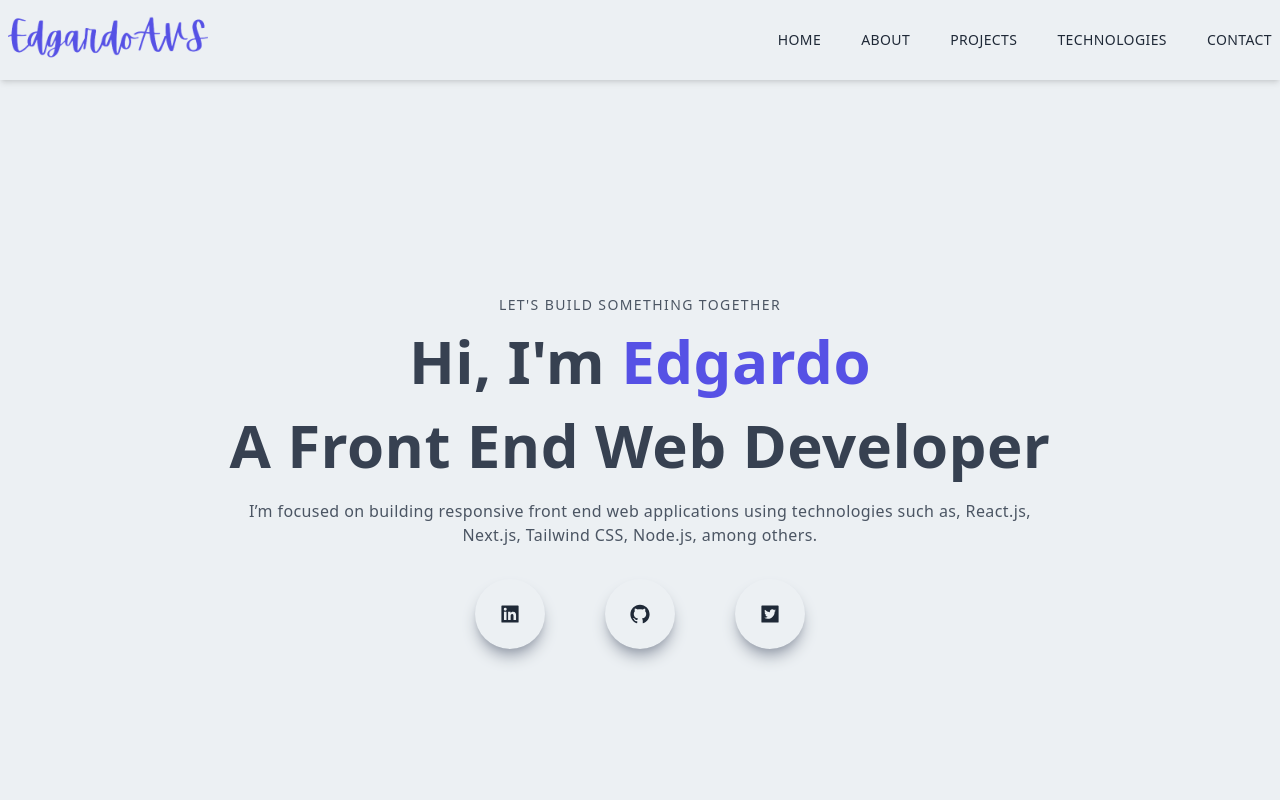
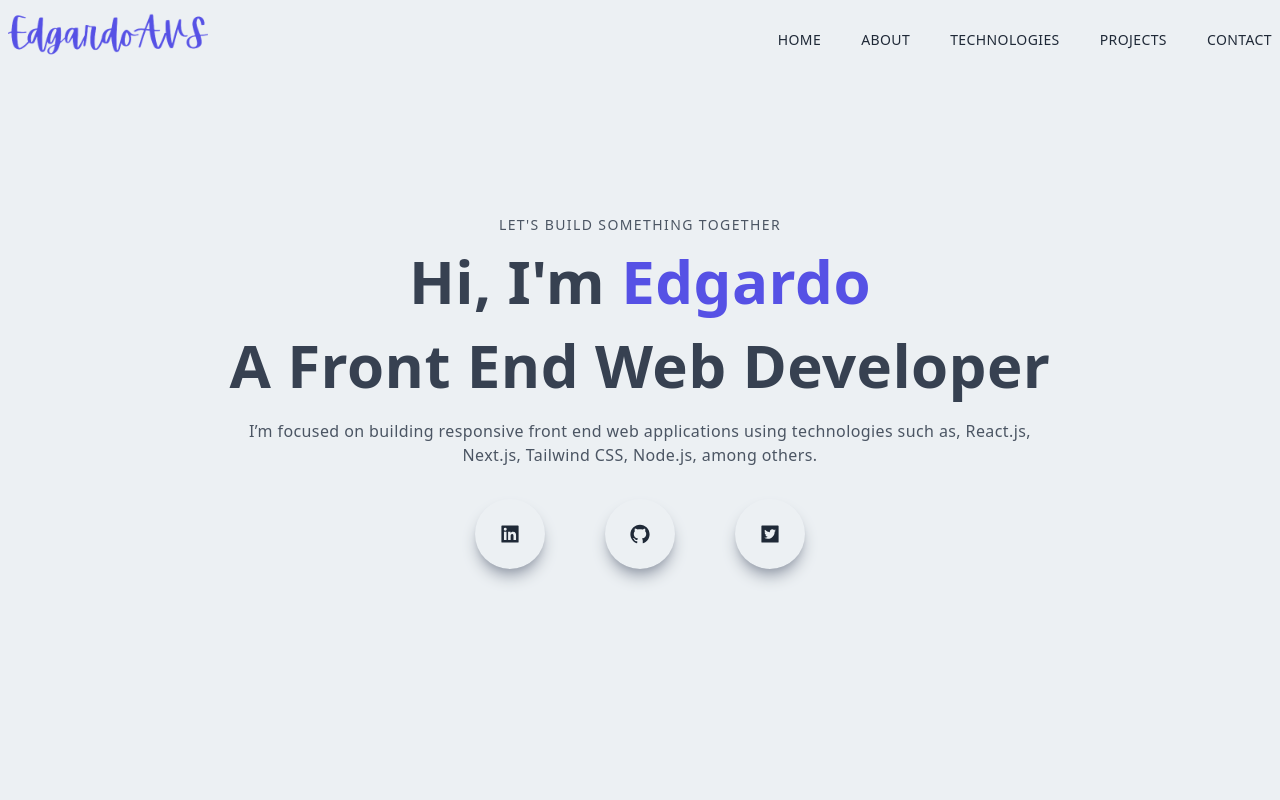
Before and after one commit to EdgardoAVS/my-portfolio, a Next.js app: page / in a window 1280 px wide. Shown: the top 800 px of the page. Built offline with nearby package versions, Linux system fonts and the light colour scheme.

Commit message:
Removed Fixed property

```diff
--- a/components/About.jsx
+++ b/components/About.jsx
@@ -28,7 +28,7 @@ export const About = () => {
             </p>
           </Link>
         </div>
-        <div className=" h-auto w-full m-auto rounded-full flex items-center justify-center hover:scale-105 ease-in duration-300">
+        <div className="">
           <Image src={EdgardoAVS} alt="Edgardo Vargas imagen" />
         </div>
       </div>
--- a/components/Navbar.jsx
+++ b/components/Navbar.jsx
@@ -1,3 +1,4 @@
+import { useEffect, useState } from "react";
 import Image from "next/image";
 import Link from "next/link";
 import EdgardoAVS from "../public/assets/Logotipo/Logo-rm-bg.png";
@@ -11,49 +12,72 @@ import {
   AiOutlineMenu,
   AiFillMail,
 } from "react-icons/ai";
-import { useState } from "react";
 
 export const Navbar = () => {
   const [nav, setNav] = useState(false);
+  const [shadow, setShadow] = useState(false);
+  const [navBg, setNavBg] = useState("#ecf0f3");
+  const [linkColor, setLinkColor] = useState("#1f2937");
 
   const handleNav = () => {
     setNav(!nav);
   };
 
+  useEffect(() => {
+    const handleShadow = () => {
+      if (window.scrollY >= 90) {
+        setShadow(true);
+      } else {
+        setShadow(false);
+      }
+    };
+    window.addEventListener("scroll", handleShadow);
+  }, []);
+
   return (
-    <div className="w-full h-20 shadow-md z-[100]">
-      <div className="flex justify-between items-center w-full h-full px-2 2xl:px-16">
+    <div
+      style={{ backgroundColor: `${navBg}` }}
+      className={
+        shadow
+          ? "absolute w-full h-20 shadow-xl z-[100] ease-in-out duration-300"
+          : "absolute w-full h-20 z-[100]"
+      }
+    >
+      <div className="flex justify-between items-center w-full h-full px-2 2xl:px-16 max-w-7xl m-auto">
+        <Link href="/">
+          <a>
             <Image
               width={200}
               height={200}
               src={EdgardoAVS}
               alt="Edgardo Vargas logotipo"
+              className="cursor-pointer"
             />
+          </a>
+        </Link>
         <div>
-          <ul className="hidden md:flex">
-            <Link href="/">
-              <li className="ml-10 text-sm uppercase hover:border-b">Home</li>
-            </Link>
-            <Link href="#about">
-              <li className="ml-10 text-sm uppercase hover:border-b">About</li>
-            </Link>
-            <Link href="#projects">
+          <ul style={{ color: `${linkColor}` }} className="hidden md:flex">
             <li className="ml-10 text-sm uppercase hover:border-b">
-                Projects
+              <Link href="/">Home</Link>
             </li>
-            </Link>
-            <Link href="#technologies">
             <li className="ml-10 text-sm uppercase hover:border-b">
-                Technologies
+              <Link href="#about">About</Link>
             </li>
-            </Link>
-            <Link href="#contact">
             <li className="ml-10 text-sm uppercase hover:border-b">
-                Contact
+              <Link href="#technologies">Technologies</Link>
             </li>
-            </Link>
+            <li className="ml-10 text-sm uppercase hover:border-b">
+              <Link href="#projects">Projects</Link>
+            </li>
+            <li className="ml-10 text-sm uppercase hover:border-b">
+              <Link href="#contact">Contact</Link>
+            </li>
           </ul>
-          <div onClick={handleNav} className="md:hidden">
+          <div
+            style={{ color: `${linkColor}` }}
+            onClick={handleNav}
+            className="md:hidden"
+          >
             <AiOutlineMenu size={25} />
           </div>
         </div>
@@ -66,18 +90,23 @@ export const Navbar = () => {
         <div
           className={
             nav
-              ? "md:hidden fixed left-0 top-0 w-[75%] sm:w-[60%] md:w-[45%] h-screen bg-[#ecf0f3] p-10 ease-in duration-500"
+              ? "fixed left-0 top-0 w-[75%] sm:w-[60%] md:w-[45%] h-screen bg-[#ecf0f3] p-10 ease-in duration-500"
               : "fixed left-[-100%] top-0 p-10 ease-in duration-500"
           }
         >
           <div className="">
             <div className="flex w-full h-12 items-center justify-between">
+              <Link href="/">
+                <a>
                   <Image
                     width={120}
                     height={120}
                     src={EdgardoAVS}
                     alt="Edgardo Vargas logotipo"
+                    onClick={handleNav}
                   />
+                </a>
+              </Link>
               <div
                 onClick={handleNav}
                 className="rounded-full shadow-lg shadow-gray-400 p-3 cursor-pointer"
@@ -94,19 +123,29 @@ export const Navbar = () => {
           <div className="py-4 flex flex-col">
             <ul className="uppercase">
               <Link href="/">
-                <li className="py-4 text-sm">Home</li>
+                <li onClick={() => setNav(false)} className="py-4 text-sm">
+                  Home
+                </li>
               </Link>
               <Link href="#about">
-                <li className="py-4 text-sm">About</li>
+                <li onClick={() => setNav(false)} className="py-4 text-sm">
+                  About
+                </li>
               </Link>
               <Link href="#projects">
-                <li className="py-4 text-sm">Projects</li>
+                <li onClick={() => setNav(false)} className="py-4 text-sm">
+                  Projects
+                </li>
               </Link>
               <Link href="#technologies">
-                <li className="py-4 text-sm">Technologies</li>
+                <li onClick={() => setNav(false)} className="py-4 text-sm">
+                  Technologies
+                </li>
               </Link>
               <Link href="#contact">
-                <li className="py-4 text-sm">Contact</li>
+                <li onClick={() => setNav(false)} className="py-4 text-sm">
+                  Contact
+                </li>
               </Link>
             </ul>
             <div className="pt-32">
@@ -114,18 +153,41 @@ export const Navbar = () => {
                 Let&apos;s Connect
               </p>
               <div className="flex items-center justify-between my-4 w-full sm:w-[80%]">
+                <a
+                  href="https://www.linkedin.com/in/edgardoavs"
+                  target="_black"
+                  rel="noreferrer"
+                >
                   <div className="rounded-full shadow-lg shadow-gray-400 p-3 cursor-pointer hover:scale-105 ease-in duration-300">
                     <AiFillLinkedin />
                   </div>
+                </a>
+                <a
+                  href="https://www.github.com/edgardoavs"
+                  target="_black"
+                  rel="noreferrer"
+                >
                   <div className="rounded-full shadow-lg shadow-gray-400 p-3 cursor-pointer hover:scale-105 ease-in duration-300">
                     <AiFillGithub />
                   </div>
-                <div className="rounded-full shadow-lg shadow-gray-400 p-3 cursor-pointer hover:scale-105 ease-in duration-300">
-                  <AiFillMail />
-                </div>
+                </a>
+                <a
+                  href="https://www.twitter.com/edgardoavs"
+                  target="_black"
+                  rel="noreferrer"
+                >
                   <div className="rounded-full shadow-lg shadow-gray-400 p-3 cursor-pointer hover:scale-105 ease-in duration-300">
                     <AiFillTwitterSquare />
                   </div>
+                </a>
+                <Link href="#contact">
+                  <div
+                    onClick={() => setNav(!nav)}
+                    className="rounded-full shadow-lg shadow-gray-400 p-3 cursor-pointer hover:scale-105 ease-in duration-300"
+                  >
+                    <AiFillMail />
+                  </div>
+                </Link>
               </div>
             </div>
           </div>
```
Lines whose indentation alone changed are shown as unchanged.
